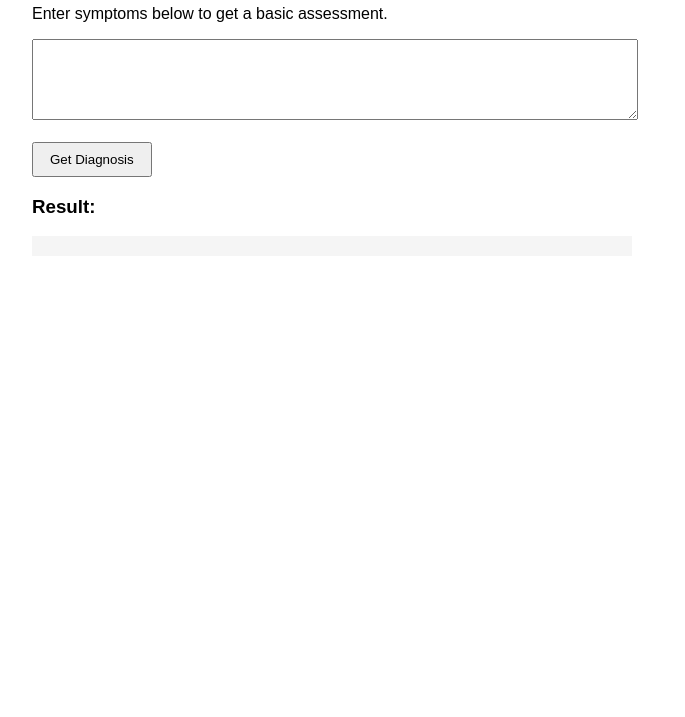
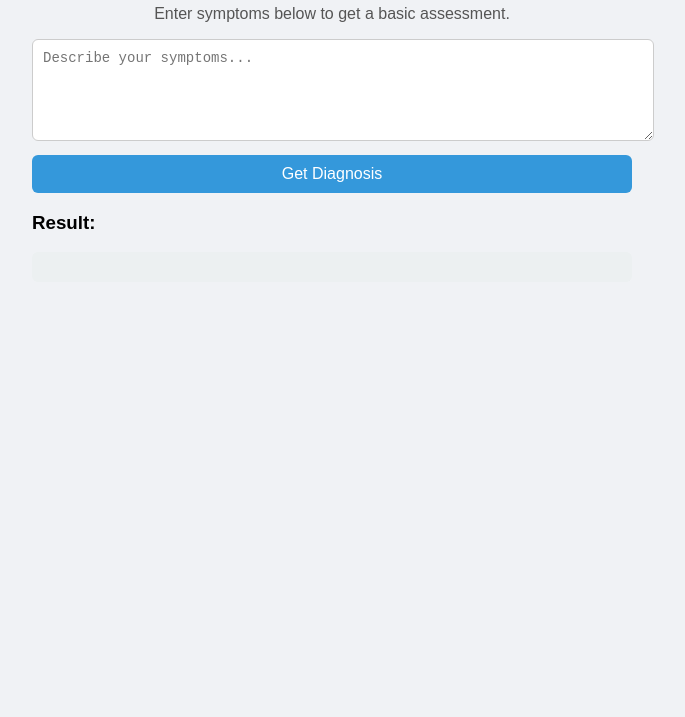
Before and after one commit to Vishnish08/Clinical-Co-Pilot-Multi-Agent-Medical-Decision-Support, a plain HTML site: page frontend/index.html in a window 1280 px wide. Shown: the part 83-800 px from the top of the page, without its empty margins (308-993 px from the left). Drawn offline with Linux system fonts and the light colour scheme.

Commit message:
HTML structure and styling for UI

```diff
--- a/frontend/index.html
+++ b/frontend/index.html
@@ -2,36 +2,111 @@
 <html>
 <head>
     <title>Clinical Co-Pilot</title>
+    <style>
+        body {
+            font-family: Arial, sans-serif;
+            max-width: 600px;
+            margin: auto;
+            padding: 20px;
+            background: #f0f2f5;
+        }
+
+        h2 {
+            color: #2c3e50;
+            text-align: center;
+        }
+
+        p {
+            text-align: center;
+            color: #555;
+        }
+
+        textarea {
+            width: 100%;
+            padding: 10px;
+            font-size: 14px;
+            border-radius: 6px;
+            border: 1px solid #ccc;
+            resize: vertical;
+        }
+
+        button {
+            display: block;
+            width: 100%;
+            padding: 10px;
+            background-color: #3498db;
+            color: white;
+            font-size: 16px;
+            border: none;
+            border-radius: 6px;
+            cursor: pointer;
+            margin-top: 10px;
+            transition: background 0.3s;
+        }
+
+        button:hover {
+            background-color: #2980b9;
+        }
+
+        pre {
+            background: #ecf0f1;
+            padding: 15px;
+            border-radius: 6px;
+            white-space: pre-wrap;
+            word-wrap: break-word;
+        }
+
+        .loading {
+            text-align: center;
+            color: #e67e22;
+            font-weight: bold;
+            margin-top: 10px;
+        }
+    </style>
 </head>
-<body style="font-family: Arial; max-width: 600px; margin: auto; padding: 20px;">
+<body>
 
     <h2>Clinical Co-Pilot</h2>
     <p>Enter symptoms below to get a basic assessment.</p>
 
-    <textarea id="symptoms" rows="5" style="width: 100%;"></textarea>
-    <br><br>
+    <textarea id="symptoms" rows="5" placeholder="Describe your symptoms..."></textarea>
 
-    <button onclick="submitSymptoms()" style="padding: 8px 16px;">
-        Get Diagnosis
-    </button>
+    <button onclick="submitSymptoms()">Get Diagnosis</button>
+
+    <div class="loading" id="loading" style="display: none;">Loading...</div>
 
     <h3>Result:</h3>
-    <pre id="output" style="background: #f5f5f5; padding: 10px;"></pre>
+    <pre id="output"></pre>
 
     <script>
         async function submitSymptoms() {
             const symptoms = document.getElementById("symptoms").value;
+            const output = document.getElementById("output");
+            const loading = document.getElementById("loading");
 
-            const response = await fetch("http://127.0.0.1:8000/predict", {
-                method: "POST",
-                headers: {
-                    "Content-Type": "application/json"
-                },
-                body: JSON.stringify({ symptoms })
-            });
+            if (!symptoms.trim()) {
+                alert("Please enter some symptoms!");
+                return;
+            }
 
-            const result = await response.json();
-            document.getElementById("output").textContent = JSON.stringify(result, null, 2);
+            output.textContent = "";
+            loading.style.display = "block";
+
+            try {
+                const response = await fetch("http://127.0.0.1:8000/predict", {
+                    method: "POST",
+                    headers: { "Content-Type": "application/json" },
+                    body: JSON.stringify({ symptoms })
+                });
+
+                const result = await response.json();
+                output.textContent = JSON.stringify(result, null, 2);
+
+            } catch (err) {
+                output.textContent = "Error connecting to backend.";
+            } finally {
+                loading.style.display = "none";
+            }
         }
     </script>
 
```
